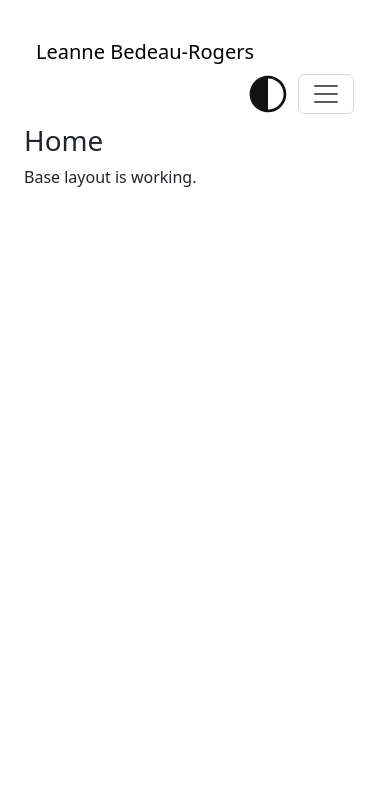
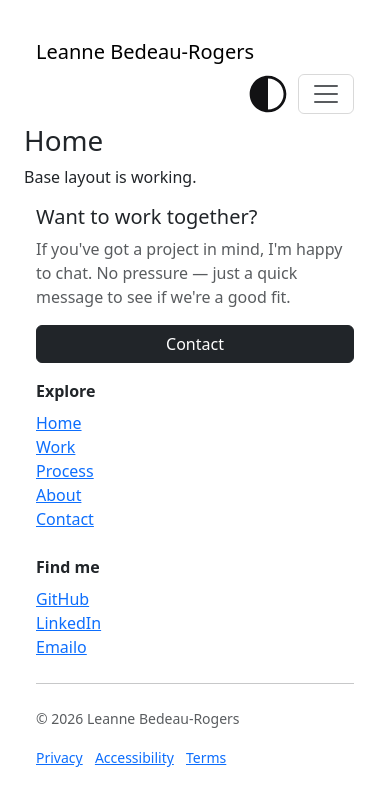
Before and after one commit to creatvie-introvert/portfolio-2026, a Django app: page / in a window 390 px wide. Shown: the top 806 px of the page. Run offline with Django 5.2, Linux system fonts and the light colour scheme.

Commit message:
feat: add responsive footer layout

```diff
--- a/core/templates/core/base.html
+++ b/core/templates/core/base.html
@@ -103,7 +103,127 @@
         {% endblock %}
     </main>
 
-    <footer></footer>
+    <footer class="footer">
+        <div class="container">
+
+            <!-- Top footer -->
+            <div class="row justify-content-between">
+
+                <!-- Left column -->
+                <div class="col-12 col-lg-6 mb-3">
+                    <h2 class="h5 mb-2">
+                        Want to work together?
+                    </h2>
+                    <p class="mb-3 text-muted">
+                        If you've got a project in mind, I'm happy to chat. No pressure — just a quick message to see if we're a good fit.
+                    </p>
+
+                    <div class="d-grid d-md-inline-block">
+                        <a href="#" class="btn btn-dark w-100">
+                            Contact
+                        </a>
+                    </div>
+                </div>
+
+                <!-- Right column -->
+                 <div class="col-12 col-lg-4">
+                    <div class="row g-4">
+
+                        <!-- Explore -->
+                        <div class="col-12 col-md-6">
+                            <p class="fw-semibold mb-2">Explore</p>
+                            <ul class="list-unstyled mb-0">
+                                <li>
+                                    <a href="#" class="footer-link">
+                                        Home
+                                    </a>
+                                </li>
+                                <li>
+                                    <a href="#" class="footer-link">
+                                        Work
+                                    </a>
+                                </li>
+                                <li>
+                                    <a href="#" class="footer-link">
+                                        Process
+                                    </a>
+                                </li>
+                                <li>
+                                    <a href="#" class="footer-link">
+                                        About
+                                    </a>
+                                </li>
+                                <li>
+                                    <a href="#" class="footer-link">
+                                        Contact
+                                    </a>
+                                </li>
+                            </ul>
+                        </div>
+
+                        <!-- Find me -->
+                        <div class="col-12 col-md-6">
+                            <p class="fw-semibold mb-2">
+                                Find me
+                            </p>
+                            <ul class="list-unstyled mb-0">
+                                <li>
+                                    <a href="#" class="footer-link">
+                                        GitHub
+                                    </a>
+                                </li>
+                                <li>
+                                    <a href="#" class="footer-link">
+                                        LinkedIn
+                                    </a>
+                                </li>
+                                <li>
+                                    <a href="#" class="footer-link">
+                                        Emailo
+                                    </a>
+                                </li>
+                            </ul>
+                        </div>
+
+                    </div>
+                 </div>
+
+            </div>
+
+            <!-- Divider -->
+            <hr class="my-4">
+
+            <!-- Bottom footer -->
+            <div class="row g-3 align-items-center">
+
+                <div class="col-12 col-md">
+                    <p class="mb-0 small text-muted">
+                        © 2026 Leanne Bedeau-Rogers
+                    </p>
+                </div>
+
+                <div class="col-12 col-md-auto">
+                    <ul class="list-inline mb-0">
+                        <li class="list-inline-item">
+                            <a href="#" class="footer-link small">
+                                Privacy
+                            </a>
+                        </li>
+                        <li class="list-inline-item">
+                            <a href="#" class="footer-link small">
+                                Accessibility
+                            </a>
+                        </li>
+                        <li class="list-inline-item">
+                            <a href="#" class="footer-link small">
+                                Terms
+                            </a>
+                        </li>
+                    </ul>
+                </div>
+            </div>
+        </div>
+    </footer>
 
     <script src="https://cdn.jsdelivr.net/npm/bootstrap@5.3.8/dist/js/bootstrap.bundle.min.js"
         integrity="sha384-FKyoEForCGlyvwx9Hj09JcYn3nv7wiPVlz7YYwJrWVcXK/BmnVDxM+D2scQbITxI"
```
